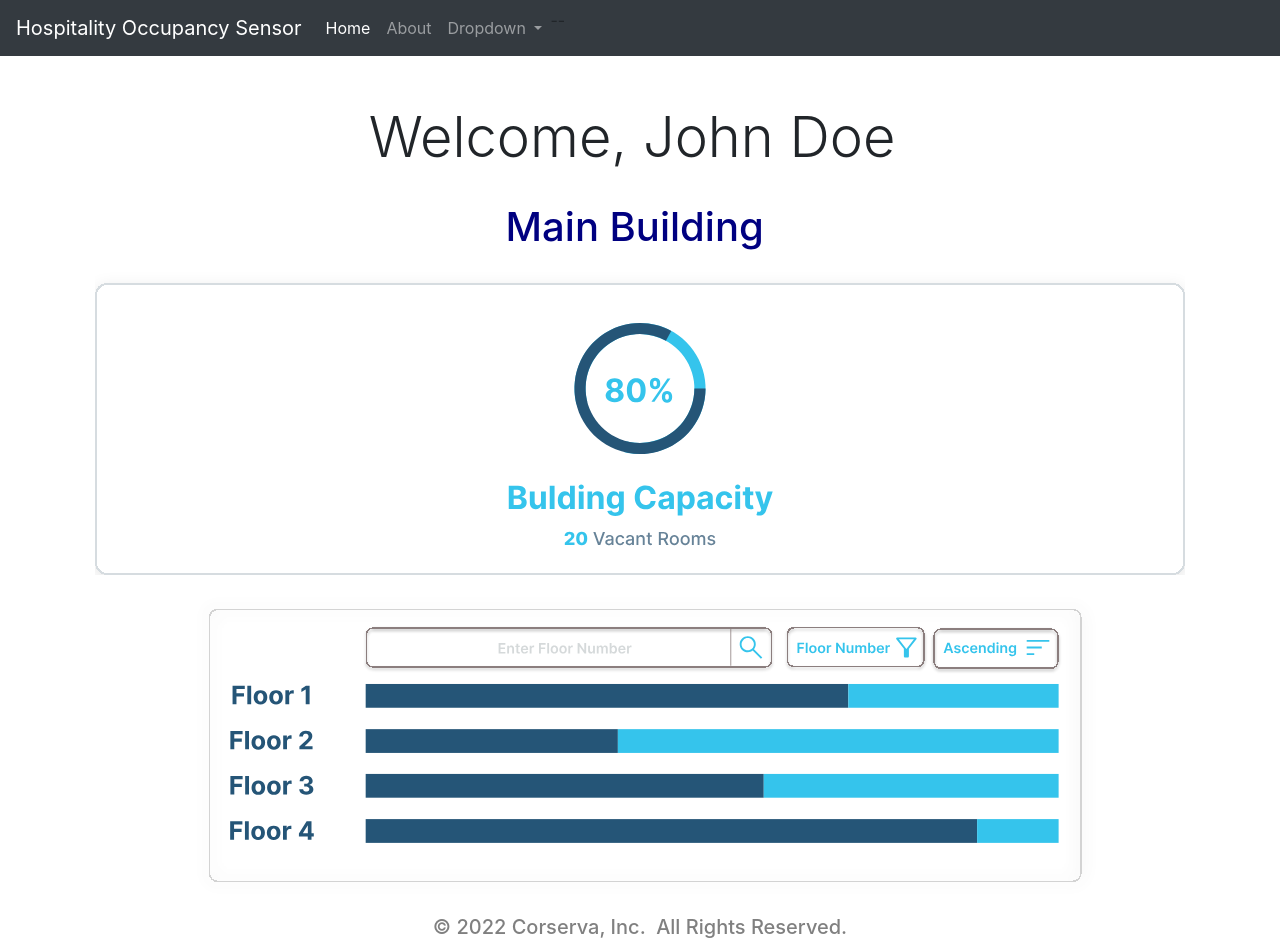
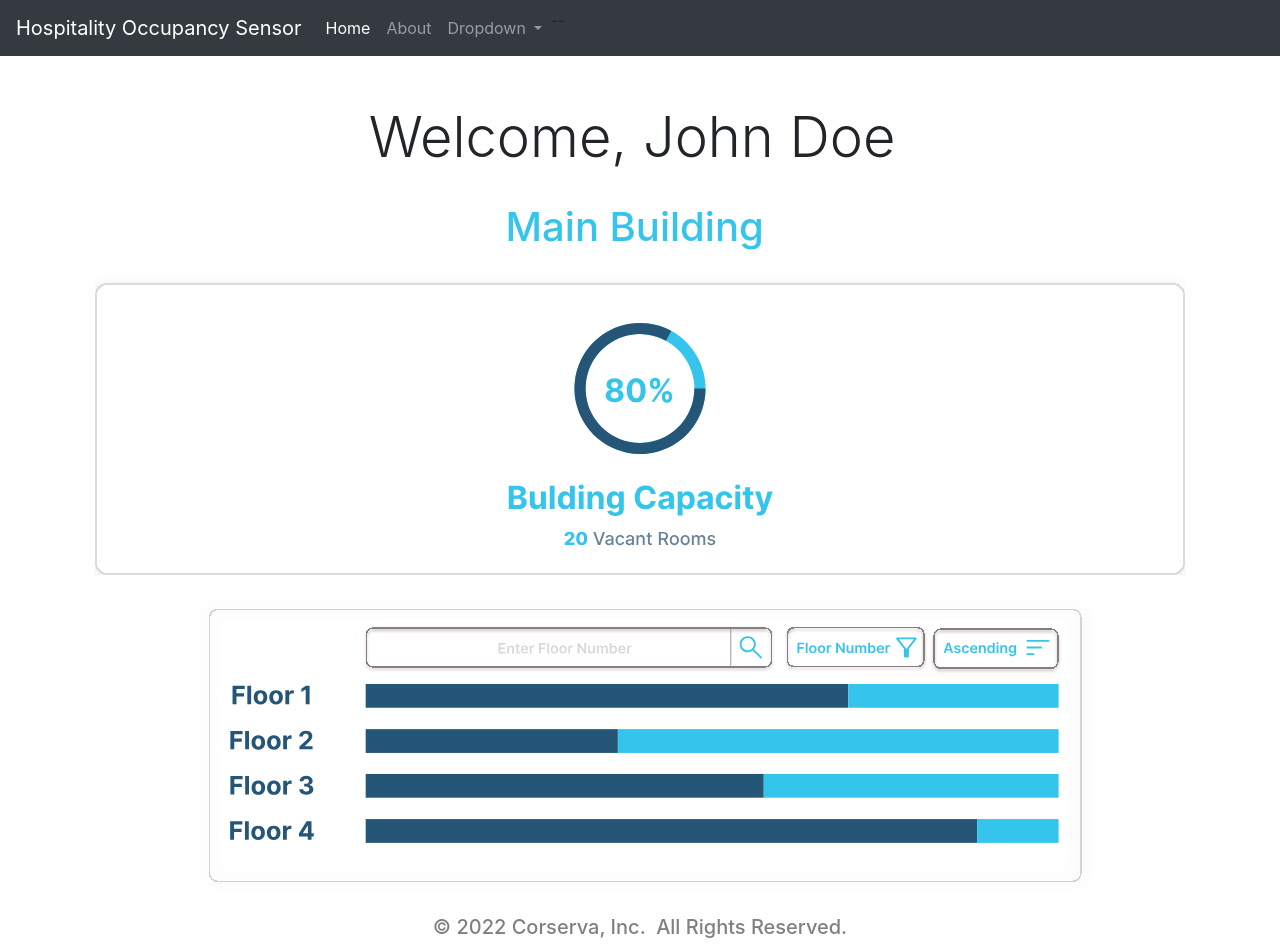
Before and after one commit to mistermania64/Hospitality-Occupancy-Sensor, a plain HTML site: page index.html in a window 1280 px wide. Drawn offline with Linux system fonts and the light colour scheme.

Commit message:
Changed Font Color

```diff
--- a/index.html
+++ b/index.html
@@ -43,7 +43,7 @@
     <!--<div class="jumbotron jumbotron-fluid text-center">-->
        <h1 class="display-4 text-center">Welcome, John Doe&nbsp;</h1>
 		<br>
-	   <h1 class="display-5 navyblue text-center">Main Building&nbsp;</h1>
+	   <h1 class="display-5 text-center" style = "color: #35C4EC">Main Building&nbsp;</h1>
     <!--</div>-->
     <div class="container">
        <div class="imgbox" >
```
